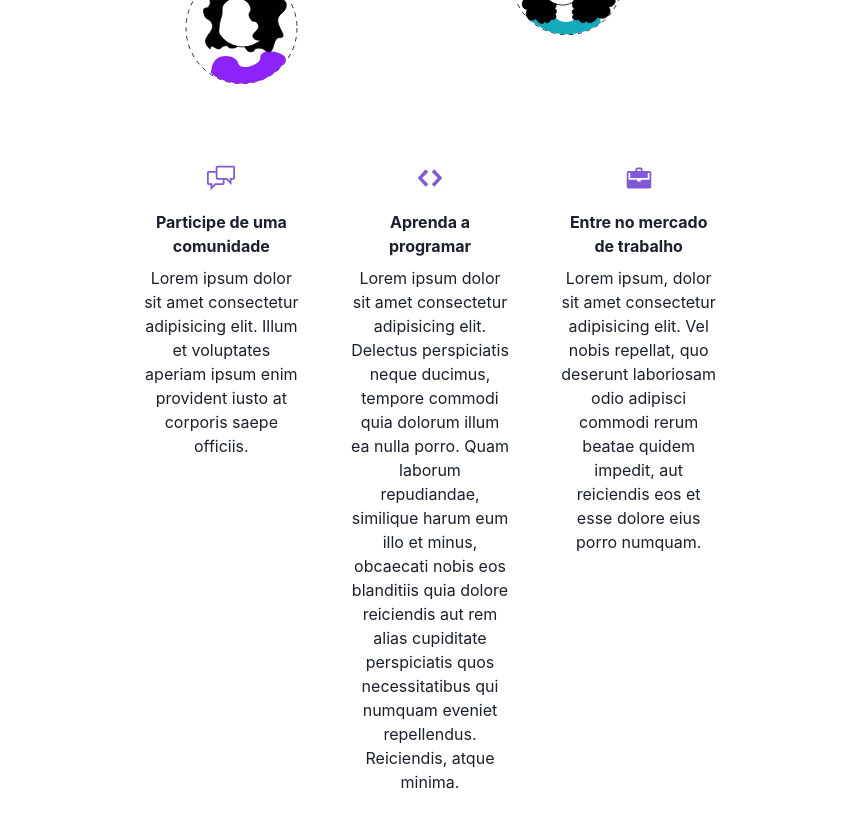
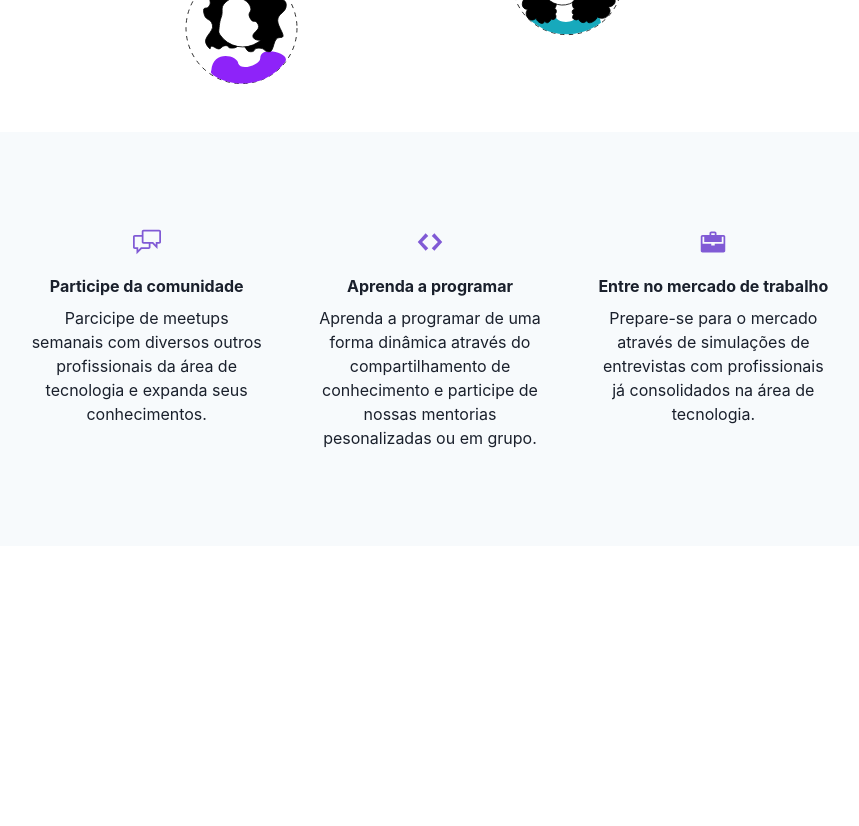
Before and after one commit to podcodar/webapp, a Next.js app: page / in a window 1280 px wide. Shown: the part 780-1606 px from the top of the page, without its empty margins (210-1069 px from the left). After the commit the page ends 1326 px from the top, so only its background shows below. Built offline with nearby package versions, Linux system fonts and the light colour scheme.

Commit message:
add text and bg to box

```diff
--- a/packages/components/HomeSection.tsx
+++ b/packages/components/HomeSection.tsx
@@ -1,11 +1,11 @@
 import React from 'react';
-import { Icon, Container } from '@chakra-ui/react';
+import { Icon, Box, useColorModeValue } from '@chakra-ui/react';
 import { GoCode, GoBriefcase, GoCommentDiscussion } from 'react-icons/go';
 import { SimpleGrid } from '@chakra-ui/react';
 
 const HomeSection = () => {
   return (
-    <Container maxW="container.md">
+    <Box bg={useColorModeValue('gray.50', 'gray.900')} p="1rem" mt="3rem">
       <SimpleGrid
         minChildWidth="150px"
         spacing="50px"
@@ -22,12 +22,11 @@ const HomeSection = () => {
           />
 
           <h3 style={{ fontWeight: 'bold', marginBottom: '0.5rem' }}>
-            Participe de uma comunidade
+            Participe da comunidade
           </h3>
           <p>
-            Lorem ipsum dolor sit amet consectetur adipisicing elit. Illum et
-            voluptates aperiam ipsum enim provident iusto at corporis saepe
-            officiis.
+            Parcicipe de meetups semanais com diversos outros profissionais da
+            área de tecnologia e expanda seus conhecimentos.
           </p>
         </span>
         <span>
@@ -36,12 +35,9 @@ const HomeSection = () => {
             Aprenda a programar
           </h3>
           <p>
-            Lorem ipsum dolor sit amet consectetur adipisicing elit. Delectus
-            perspiciatis neque ducimus, tempore commodi quia dolorum illum ea
-            nulla porro. Quam laborum repudiandae, similique harum eum illo et
-            minus, obcaecati nobis eos blanditiis quia dolore reiciendis aut rem
-            alias cupiditate perspiciatis quos necessitatibus qui numquam
-            eveniet repellendus. Reiciendis, atque minima.
+            Aprenda a programar de uma forma dinâmica através do
+            compartilhamento de conhecimento e participe de nossas mentorias
+            pesonalizadas ou em grupo.
           </p>
         </span>
         <span>
@@ -56,14 +52,12 @@ const HomeSection = () => {
             Entre no mercado de trabalho
           </h3>
           <p>
-            Lorem ipsum, dolor sit amet consectetur adipisicing elit. Vel nobis
-            repellat, quo deserunt laboriosam odio adipisci commodi rerum beatae
-            quidem impedit, aut reiciendis eos et esse dolore eius porro
-            numquam.
+            Prepare-se para o mercado através de simulações de entrevistas com
+            profissionais já consolidados na área de tecnologia.
           </p>
         </span>
       </SimpleGrid>
-    </Container>
+    </Box>
   );
 };
 
```
